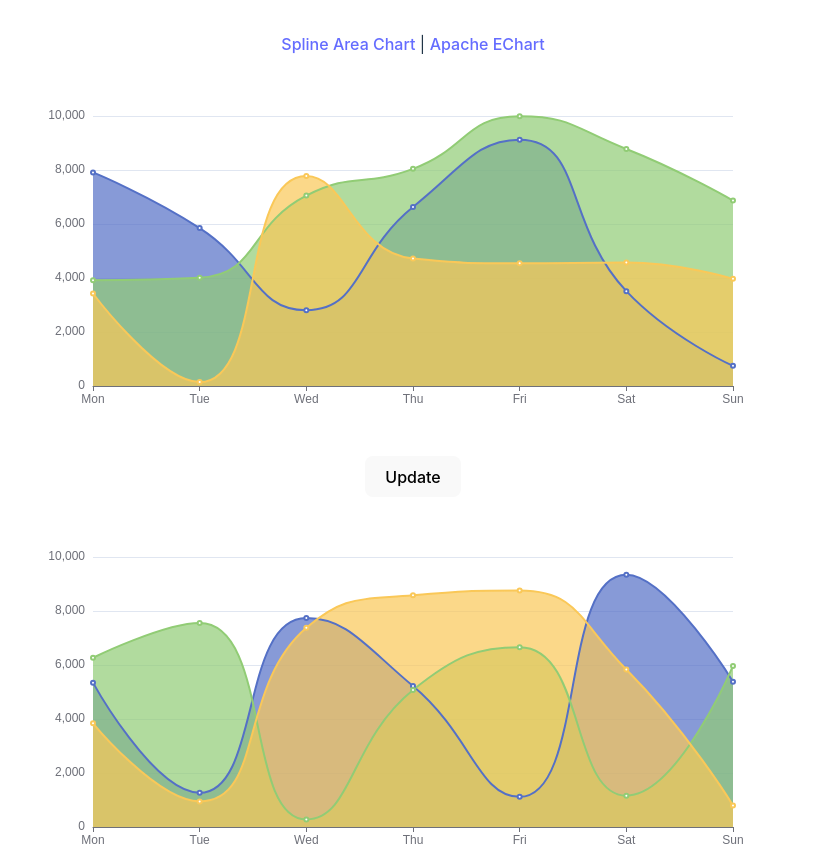
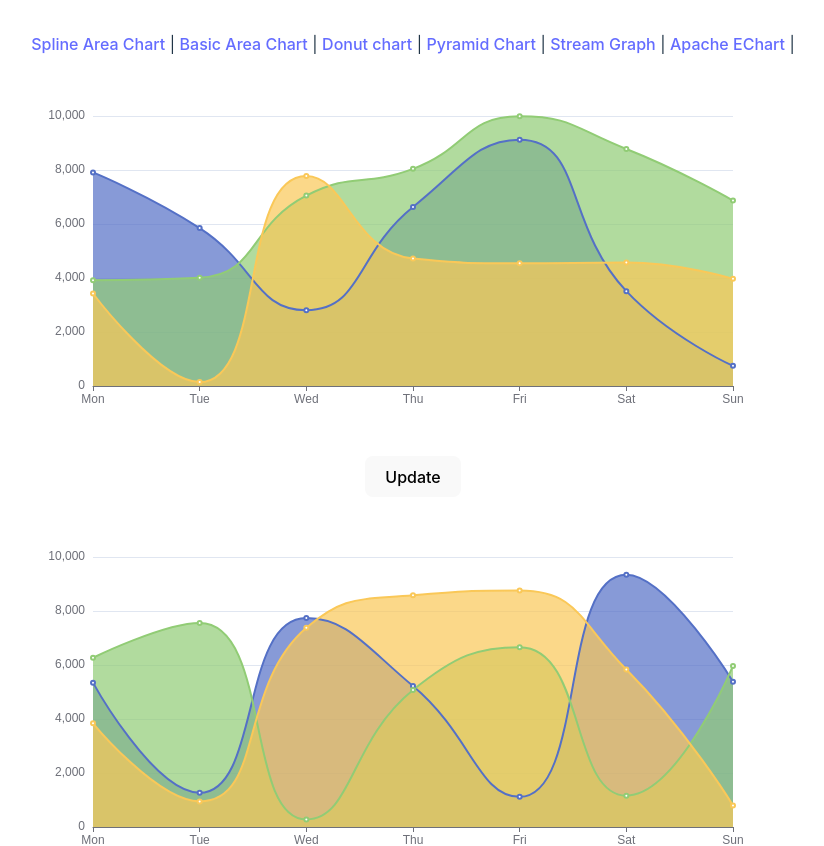
Before and after one commit to sseidmed/vue-apache-echart-example, a Vue app: page / in a window 1280 px wide. Shown: the top 846 px of the page, without its empty margins (227-1051 px from the left). Built offline with nearby package versions, Linux system fonts and the light colour scheme.

Commit message:
Add dummy routes

```diff
--- a/src/App.vue
+++ b/src/App.vue
@@ -5,7 +5,11 @@ import SplineAreaChart from './components/SplineAreaChart.vue'
 <template>
   <div id="nav">
     <router-link to="/">Spline Area Chart</router-link> |
-    <router-link to="/apache">Apache EChart</router-link>
+    <router-link to="/apache">Basic Area Chart</router-link> |
+    <router-link to="/apache">Donut chart</router-link> |
+    <router-link to="/apache">Pyramid Chart</router-link> |
+    <router-link to="/apache">Stream Graph</router-link> |
+    <router-link to="/apache">Apache EChart</router-link> |
   </div>
   <router-view/>
   <SplineAreaChart />
```
